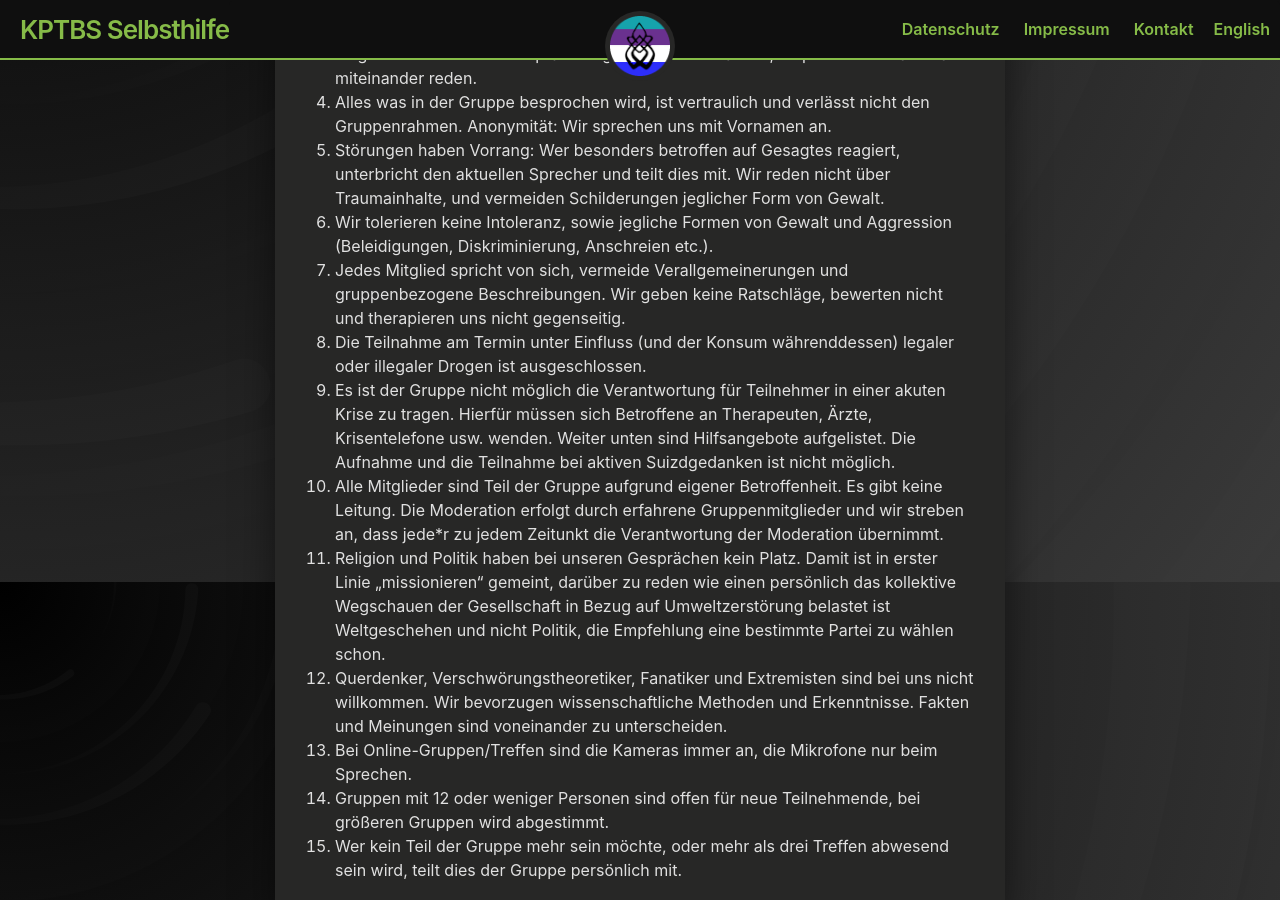
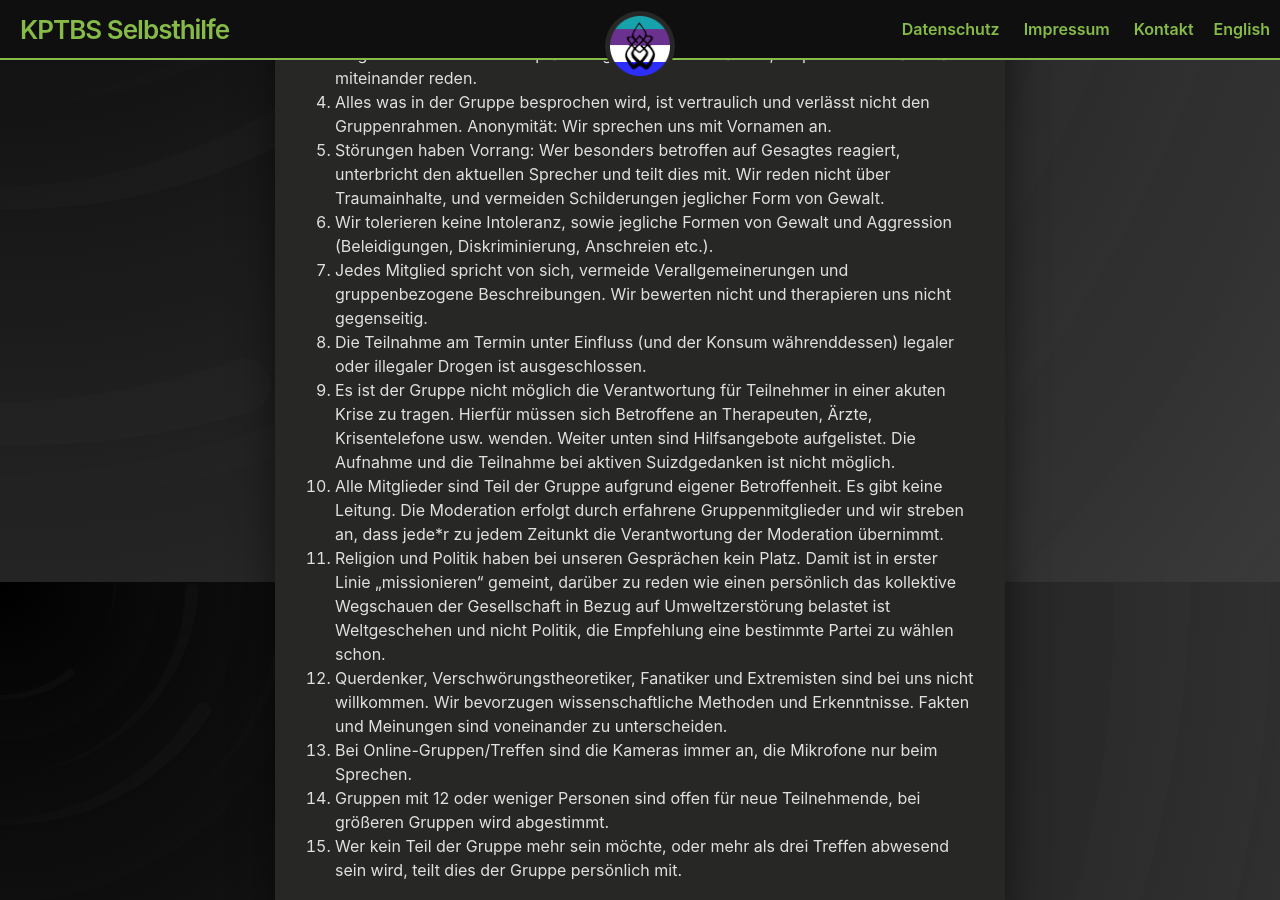
Before and after one commit to 3xz/k-ptbs, a Jekyll site: the page built from _posts/2023-07-14-regeln.md, in a window 1280 px wide and 900 px high, scrolled down 378 px. Built offline with Jekyll 4.4.1, drawn with Linux system fonts in a browser that asks for light colours.

Commit message:
Update 2023-07-14-regeln.md

```diff
--- a/_posts/2023-07-14-regeln.md
+++ b/_posts/2023-07-14-regeln.md
@@ -11,7 +11,7 @@ Alle Teilnehmende verpflichtet sich zur Einhaltung unserer Regeln um ein gutes M
 4. Alles was in der Gruppe besprochen wird, ist vertraulich und verlässt nicht den Gruppenrahmen. Anonymität: Wir sprechen uns mit Vornamen an.
 5. Störungen haben Vorrang: Wer besonders betroffen auf Gesagtes reagiert, unterbricht den aktuellen Sprecher und teilt dies mit. Wir reden nicht über Traumainhalte, und vermeiden Schilderungen jeglicher Form von Gewalt.
 6. Wir tolerieren keine Intoleranz, sowie jegliche Formen von Gewalt und Aggression (Beleidigungen, Diskriminierung, Anschreien etc.).
-7. Jedes Mitglied spricht von sich, vermeide Verallgemeinerungen und gruppenbezogene Beschreibungen. Wir geben keine Ratschläge, bewerten nicht und therapieren uns nicht gegenseitig.
+7. Jedes Mitglied spricht von sich, vermeide Verallgemeinerungen und gruppenbezogene Beschreibungen. Wir bewerten nicht und therapieren uns nicht gegenseitig.
 8. Die Teilnahme am Termin unter Einfluss (und der Konsum währenddessen) legaler oder illegaler Drogen ist ausgeschlossen.
 9. Es ist der Gruppe nicht möglich die Verantwortung für Teilnehmer in einer akuten Krise zu tragen. Hierfür müssen sich Betroffene an Therapeuten, Ärzte, Krisentelefone usw. wenden. Weiter unten sind Hilfsangebote aufgelistet. Die Aufnahme und die Teilnahme bei aktiven Suizdgedanken ist nicht möglich.
 10. Alle Mitglieder sind Teil der Gruppe aufgrund eigener Betroffenheit. Es gibt keine Leitung. Die Moderation erfolgt durch erfahrene Gruppenmitglieder und wir streben an, dass jede*r zu jedem Zeitunkt die Verantwortung der Moderation übernimmt.
```
